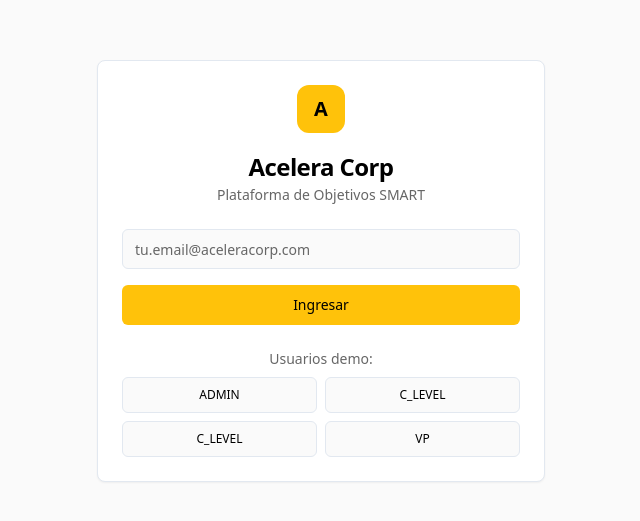
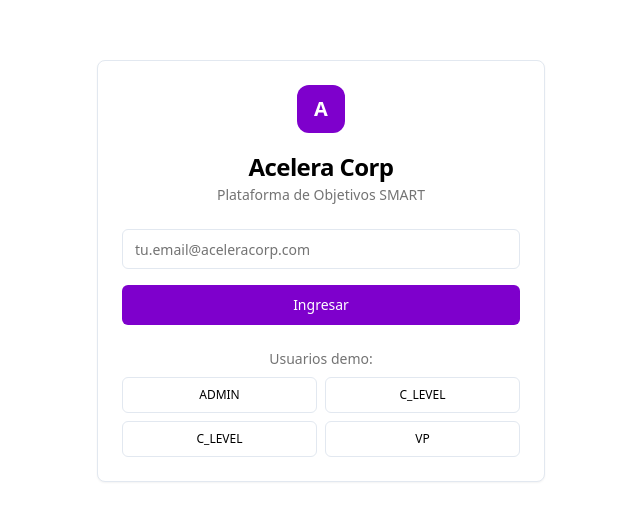
Before and after one commit to sargerass/align-smarts, a React (Vite) app: page / in a window 1280 px wide. Shown: the part 129-650 px from the top of the page, without its empty margins (319-959 px from the left). Built offline with nearby package versions, Linux system fonts and the light colour scheme; the HTML template or start-up script is replaced by a standard one.

Commit message:
Refactor UI with new colors

```diff
--- a/src/components/AppSidebar.tsx
+++ b/src/components/AppSidebar.tsx
@@ -52,15 +52,15 @@ export function AppSidebar() {
 
   return (
     <Sidebar className="border-r">
-      <SidebarHeader className="border-b">
-        <Link to="/" className="flex items-center gap-3 px-2 py-3">
-          <div className="w-8 h-8 bg-brand-gold rounded-lg flex items-center justify-center flex-shrink-0">
-            <span className="text-brand-black font-bold text-lg">A</span>
+      <SidebarHeader className="border-b p-4">
+        <Link to="/" className="flex items-center gap-3">
+          <div className="w-10 h-10 bg-brand-purple rounded-full flex items-center justify-center flex-shrink-0">
+            <span className="text-brand-white font-bold text-lg">A</span>
           </div>
           {!isCollapsed && (
             <div className="min-w-0">
-              <h1 className="font-bold text-base text-foreground truncate">Acelera Corp</h1>
-              <p className="text-xs text-muted-foreground truncate">SMART Goals</p>
+              <h1 className="font-bold text-base text-foreground truncate">Acelera</h1>
+              <p className="text-xs text-muted-foreground truncate">guillermo.asto@acelera.io</p>
             </div>
           )}
         </Link>
@@ -103,17 +103,18 @@ export function AppSidebar() {
                   size="lg"
                   className="data-[state=open]:bg-sidebar-accent data-[state=open]:text-sidebar-accent-foreground"
                 >
-                  <Avatar className="h-8 w-8 rounded-lg">
-                    <AvatarFallback className="rounded-lg bg-brand-gold text-brand-black font-semibold">
+                  <Avatar className="h-8 w-8 rounded-full">
+                    <AvatarFallback className="rounded-full bg-brand-purple text-brand-white font-semibold">
                       {currentUser?.name?.split(' ').map(n => n[0]).join('')}
                     </AvatarFallback>
                   </Avatar>
                   {!isCollapsed && (
                     <div className="grid flex-1 text-left text-sm leading-tight">
                       <span className="truncate font-semibold">{currentUser?.name}</span>
-                      <Badge variant="secondary" className="text-xs w-fit">
-                        {currentUser?.role}
-                      </Badge>
+                      <div className="flex items-center gap-1">
+                        <div className="w-2 h-2 bg-red-500 rounded-full"></div>
+                        <div className="w-2 h-2 bg-orange-500 rounded-full"></div>
+                      </div>
                     </div>
                   )}
                   {!isCollapsed && <ChevronUp className="ml-auto size-4" />}
--- a/src/index.css
+++ b/src/index.css
@@ -8,7 +8,7 @@ All colors MUST be HSL.
 
 @layer base {
   :root {
-    --background: 0 0% 98%;
+    --background: 0 0% 100%;
     --foreground: 0 0% 0%;
 
     --card: 0 0% 100%;
@@ -17,23 +17,23 @@ All colors MUST be HSL.
     --popover: 0 0% 100%;
     --popover-foreground: 0 0% 0%;
 
-    --primary: 45 100% 52%;
-    --primary-foreground: 0 0% 0%;
+    --primary: 277 100% 40%;
+    --primary-foreground: 0 0% 100%;
 
-    --secondary: 45 20% 95%;
+    --secondary: 277 20% 95%;
     --secondary-foreground: 0 0% 0%;
 
-    --muted: 45 15% 93%;
-    --muted-foreground: 0 0% 40%;
+    --muted: 0 0% 95%;
+    --muted-foreground: 0 0% 45%;
 
-    --accent: 45 100% 52%;
-    --accent-foreground: 0 0% 0%;
+    --accent: 277 100% 40%;
+    --accent-foreground: 0 0% 100%;
 
     /* Corporate brand colors */
-    --brand-gold: 45 100% 52%;
-    --brand-black: 0 0% 0%;
-    --brand-light-gold: 45 80% 85%;
-    --brand-dark-gold: 45 100% 35%;
+    --brand-purple: 277 100% 40%;
+    --brand-light-purple: 277 50% 95%;
+    --brand-dark-purple: 277 100% 30%;
+    --brand-white: 0 0% 100%;
 
     /* Status colors */
     --success: 142 76% 36%;
@@ -58,21 +58,21 @@ All colors MUST be HSL.
 
     --radius: 0.5rem;
 
-    --sidebar-background: 0 0% 98%;
+    --sidebar-background: 0 0% 97%;
 
-    --sidebar-foreground: 240 5.3% 26.1%;
+    --sidebar-foreground: 0 0% 45%;
 
-    --sidebar-primary: 240 5.9% 10%;
+    --sidebar-primary: 277 100% 40%;
 
-    --sidebar-primary-foreground: 0 0% 98%;
+    --sidebar-primary-foreground: 0 0% 100%;
 
-    --sidebar-accent: 240 4.8% 95.9%;
+    --sidebar-accent: 0 0% 92%;
 
-    --sidebar-accent-foreground: 240 5.9% 10%;
+    --sidebar-accent-foreground: 0 0% 15%;
 
-    --sidebar-border: 220 13% 91%;
+    --sidebar-border: 0 0% 90%;
 
-    --sidebar-ring: 217.2 91.2% 59.8%;
+    --sidebar-ring: 277 100% 40%;
   }
 
   .dark {
@@ -85,8 +85,8 @@ All colors MUST be HSL.
     --popover: 0 0% 8%;
     --popover-foreground: 0 0% 98%;
 
-    --primary: 45 100% 52%;
-    --primary-foreground: 0 0% 0%;
+    --primary: 277 100% 50%;
+    --primary-foreground: 0 0% 100%;
 
     --secondary: 0 0% 12%;
     --secondary-foreground: 0 0% 98%;
@@ -94,14 +94,14 @@ All colors MUST be HSL.
     --muted: 0 0% 12%;
     --muted-foreground: 0 0% 60%;
 
-    --accent: 45 100% 52%;
-    --accent-foreground: 0 0% 0%;
+    --accent: 277 100% 50%;
+    --accent-foreground: 0 0% 100%;
 
     /* Corporate brand colors for dark mode */
-    --brand-gold: 45 100% 52%;
-    --brand-black: 0 0% 0%;
-    --brand-light-gold: 45 50% 25%;
-    --brand-dark-gold: 45 100% 35%;
+    --brand-purple: 277 100% 50%;
+    --brand-light-purple: 277 30% 20%;
+    --brand-dark-purple: 277 100% 30%;
+    --brand-white: 0 0% 100%;
 
     --destructive: 0 62.8% 30.6%;
     --destructive-foreground: 210 40% 98%;
--- a/tailwind.config.ts
+++ b/tailwind.config.ts
@@ -48,10 +48,10 @@ export default {
           foreground: "hsl(var(--card-foreground))",
         },
         brand: {
-          gold: "hsl(var(--brand-gold))",
-          black: "hsl(var(--brand-black))",
-          "light-gold": "hsl(var(--brand-light-gold))",
-          "dark-gold": "hsl(var(--brand-dark-gold))",
+          purple: "hsl(var(--brand-purple))",
+          "light-purple": "hsl(var(--brand-light-purple))",
+          "dark-purple": "hsl(var(--brand-dark-purple))",
+          white: "hsl(var(--brand-white))",
         },
         success: {
           DEFAULT: "hsl(var(--success))",
```
